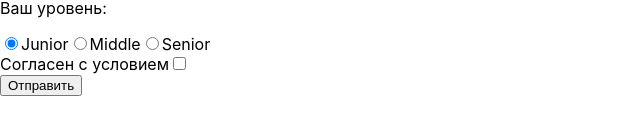
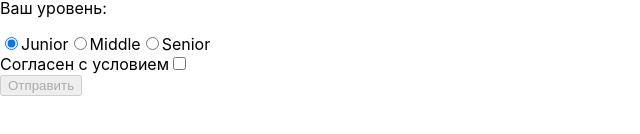
Before and after one commit to arkadiibasovych/module2.states, a React (Create React App) app: page / in a window 1280 px wide. Shown: the part 364-498 px from the top of the page, without its empty margins (0-640 px from the left). Built offline with nearby package versions, Linux system fonts and the light colour scheme.

Commit message:
add classnames

```diff
--- a/package.json
+++ b/package.json
@@ -7,6 +7,7 @@
     "@testing-library/jest-dom": "^5.11.9",
     "@testing-library/react": "^11.2.5",
     "@testing-library/user-event": "^12.7.1",
+    "classnames": "^2.2.6",
     "gh-pages": "^3.1.0",
     "react": "^17.0.1",
     "react-dom": "^17.0.1",
--- a/src/Components/ColorPicker/ColorPicker.jsx
+++ b/src/Components/ColorPicker/ColorPicker.jsx
@@ -1,5 +1,6 @@
 import React, { Component } from 'react';
 import s from './ColorPicker.module.css';
+import classNames from 'classnames';
 
 class ColorPicker extends Component {
   state = {
@@ -11,12 +12,9 @@ class ColorPicker extends Component {
   };
 
   makeOptionclassName = index => {
-    const optionClasses = [s.ColorPicker__option];
-
-    if (index === this.state.activeOptionIdx) {
-      optionClasses.push(s.ColorPicker__option__active);
-    }
-    return optionClasses.join(' ');
+    return classNames(s.ColorPicker__option, {
+      [s.ColorPicker__option__active]: index === this.state.activeOptionIdx,
+    });
   };
 
   render() {
--- a/src/Components/Form/Form.jsx
+++ b/src/Components/Form/Form.jsx
@@ -102,7 +102,9 @@ class Form extends Component {
 
         <br />
 
-        <button type="submit">Отправить</button>
+        <button type="submit" disabled={!this.state.licence}>
+          Отправить
+        </button>
       </form>
     );
   }
```
Also changed, not shown: 1 other file (tests, documents, lock files or other folders).
